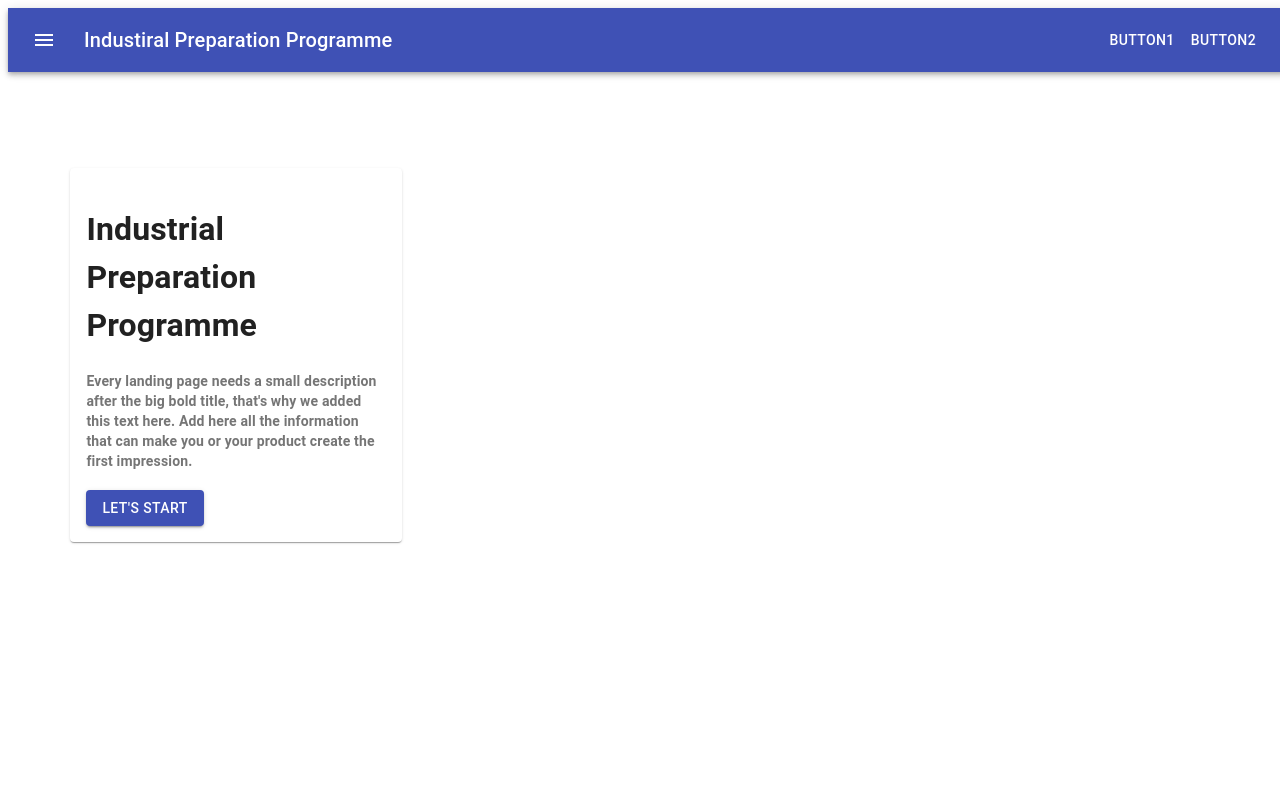
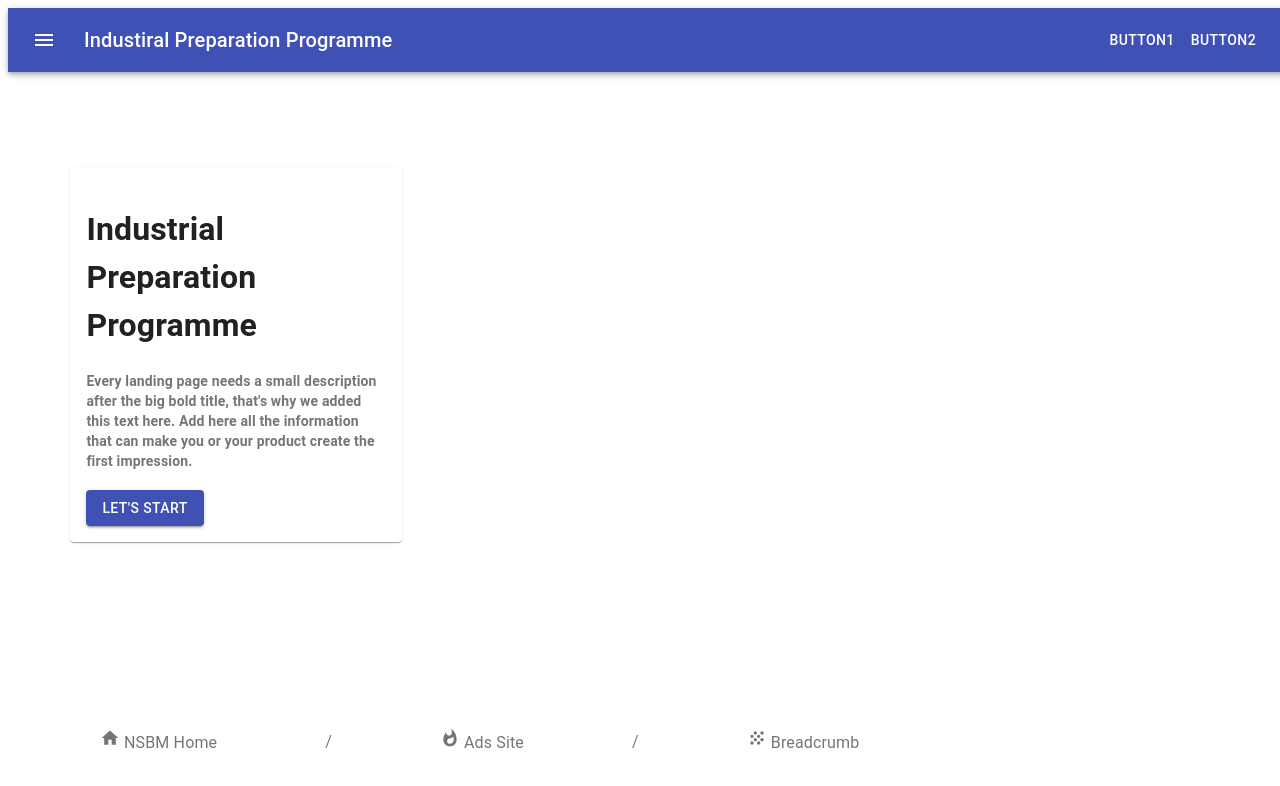
Before and after one commit to chamodKanishka/IPT, a React (Create React App) app: page / in a window 1280 px wide. Shown: the top 786 px of the page. Built offline with nearby package versions, Linux system fonts and the light colour scheme.

Commit message:
footer imported and place on right place and updated

```diff
--- a/src/screens/LandingPage.js
+++ b/src/screens/LandingPage.js
@@ -17,6 +17,7 @@ function LandingPage() {
     const classes = useStyles();
 
   return (
+    <div>
     <div className={classes.root}>
     <AppBar position="static">
       <Toolbar>
@@ -57,6 +58,8 @@ function LandingPage() {
         </Grid>
       </Paper>
   </div>
+  <Footer/>
+  </div>
   );
 }
 
@@ -68,6 +71,7 @@ const useStyles = makeStyles((theme) => ({
       '& > *': {
         margin: theme.spacing(1),
       },
+      height:'90vh',
 
     },
     menuButton: {
--- a/src/screens/subComponents/Footer.js
+++ b/src/screens/subComponents/Footer.js
@@ -32,16 +32,16 @@ export default function Footer() {
     <Breadcrumbs aria-label="breadcrumb">
       <Link color="inherit" href="/" onClick={handleClick} className={classes.link}>
         <HomeIcon className={classes.icon} />
-        Material-UI
+        NSBM Home
       </Link>
       <Link
         color="inherit"
-        href="/getting-started/installation/"
+        href="http://www.nsbm.ac.lk"
         onClick={handleClick}
         className={classes.link}
       >
         <WhatshotIcon className={classes.icon} />
-        Core
+        Ads Site
       </Link>
       <Link color="inherit" href="/getting-started/installation/" className={classes.link}>
         <GrainIcon onClick={handleClick} className={classes.icon} />
```
